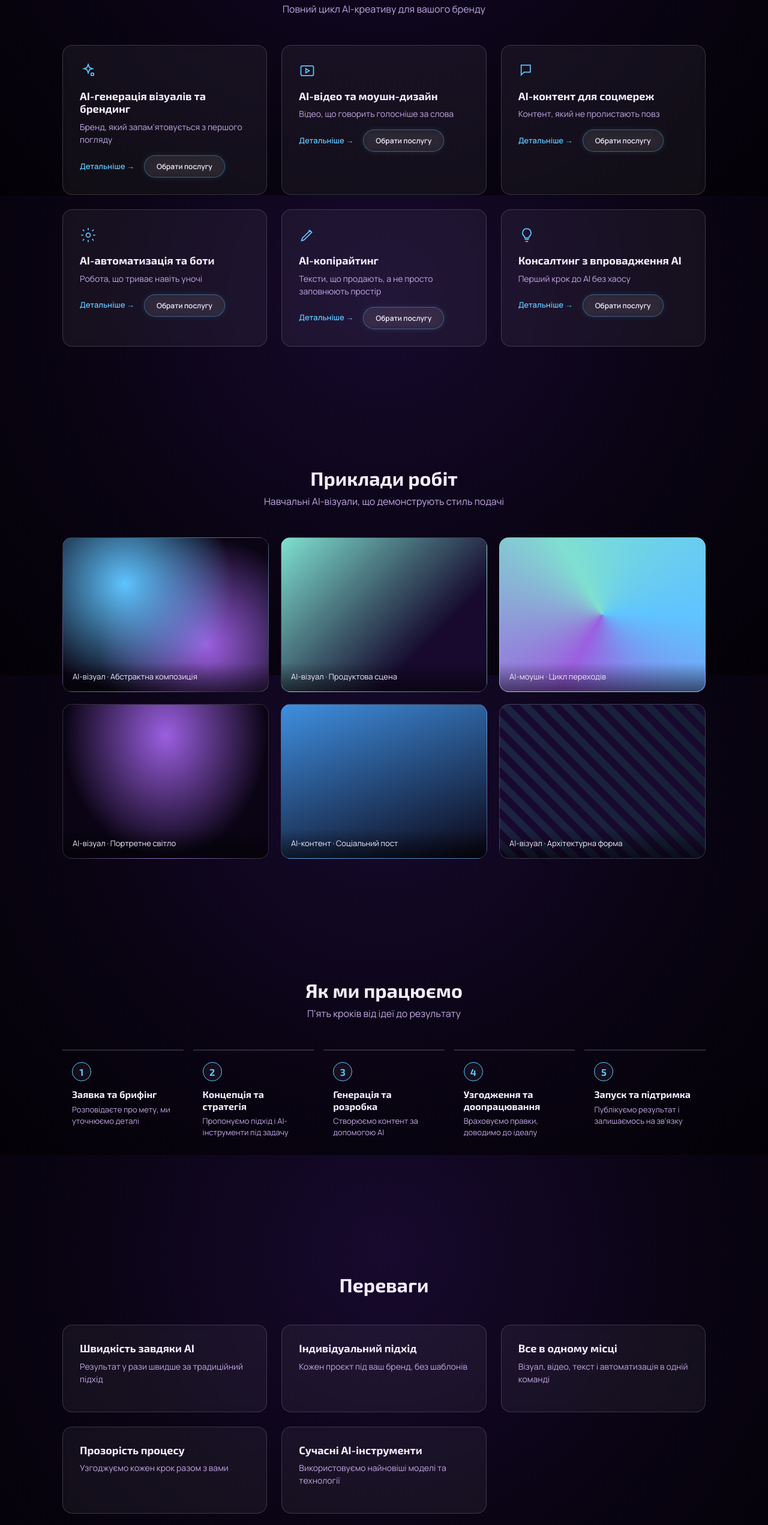
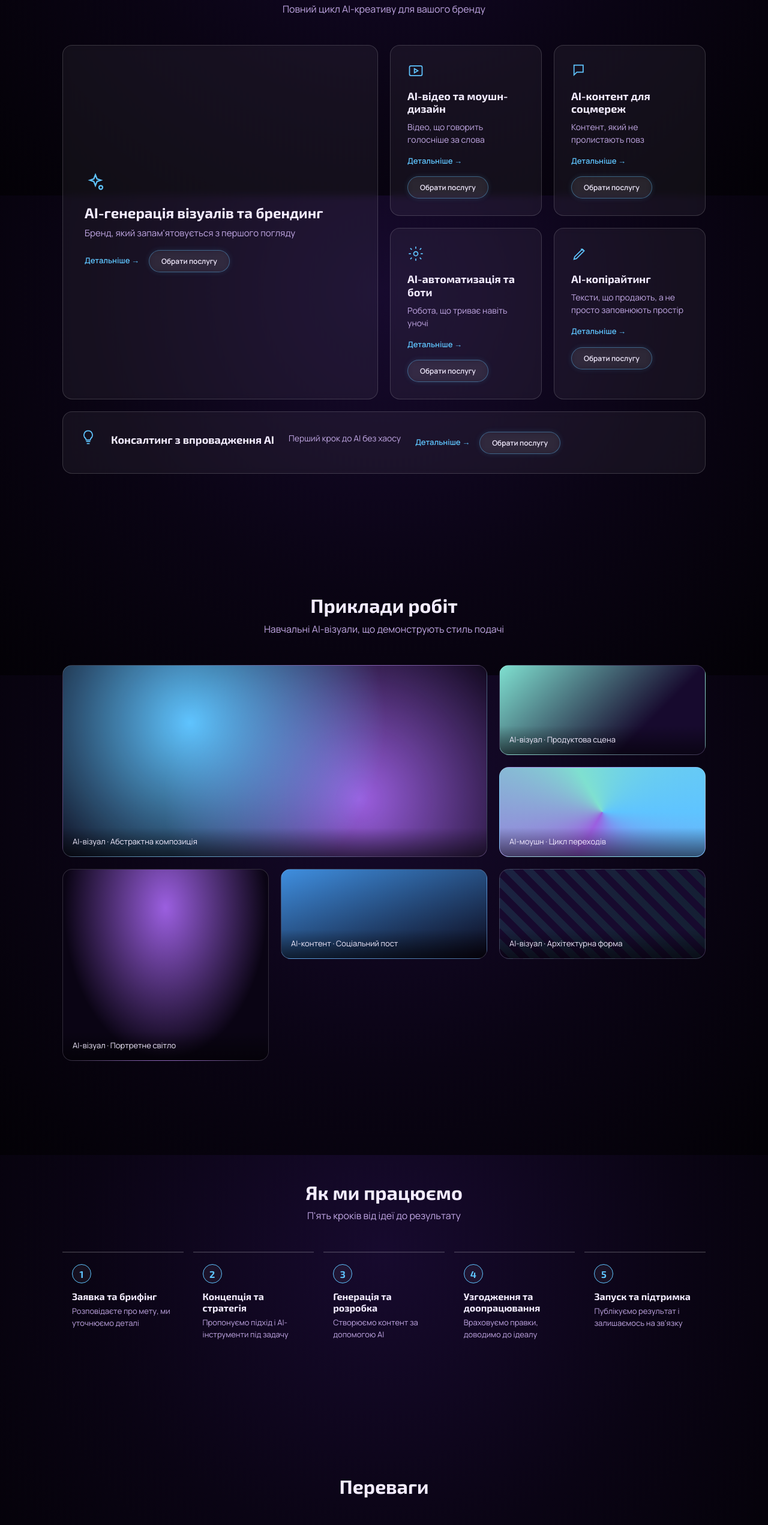
Before and after one commit to olegschnaider99-ai/nova-ai-landing, a website with bundled scripts: page index.html in a window 1280 px wide. Shown: the part 1274-3817 px from the top of the page at 60% size. Built offline with nearby package versions, Linux system fonts and the light colour scheme.

Commit message:
De-template layout: bento grids for services/portfolio, editorial list for advantages
External design review flagged the page as reading like a templated
AI layout when scrolled: card grid, text, card grid, text, card grid
— all cards the same size, shape, and treatment, three sections in a
row using identical glass-card language.

- Services grid: 4-column bento. First card is featured (2x2, larger
  icon/type), last card closes full-width. Middle four stay compact.
- Portfolio grid: varied tile sizes (one 2x2 feature, one tall 1x2,
  rest standard) instead of six uniform aspect-ratio-4/3 squares.
- Advantages: replaced the third consecutive card grid with an
  editorial numbered list (large outlined counters via CSS counter(),
  divider lines, no card background) — visually distinct from the
  glass-card language used by Services and Portfolio.
- Responsive: bento spans collapse to 2-col then 1-col at the
  existing breakpoints; advantage items switch from a row to a
  stacked column on mobile.

Verified via getBoundingClientRect() at 1440px (featured service card
526x590 vs 253x285 for standard cards; portfolio tiles 708x320,
344x320, 344x150 — genuinely varied) and at 375px (no horizontal
overflow, all spans correctly reset to 1).

```diff
--- a/css/responsive.css
+++ b/css/responsive.css
@@ -1,6 +1,27 @@
 @media (max-width: 1024px) {
-  .services-grid, .portfolio-grid, .advantages-grid {
+  .services-grid, .portfolio-grid {
     grid-template-columns: repeat(2, 1fr);
+  }
+  .services-grid .service-card:nth-child(1) {
+    grid-column: span 2;
+    grid-row: span 1;
+  }
+  .services-grid .service-card:nth-child(6) {
+    grid-column: span 2;
+  }
+  .portfolio-card--1 {
+    grid-column: span 2;
+    grid-row: span 1;
+  }
+  .portfolio-card--4 {
+    grid-row: span 1;
+  }
+  .advantage-item {
+    flex-direction: column;
+    gap: 6px;
+  }
+  .advantage-item h3 {
+    width: auto;
   }
   .process-timeline {
     grid-template-columns: repeat(1, 1fr);
@@ -20,8 +41,15 @@
   .main-nav {
     display: none;
   }
-  .services-grid, .portfolio-grid, .advantages-grid {
+  .services-grid, .portfolio-grid {
     grid-template-columns: 1fr;
+  }
+  .services-grid .service-card:nth-child(1),
+  .services-grid .service-card:nth-child(6),
+  .portfolio-card--1,
+  .portfolio-card--4 {
+    grid-column: span 1;
+    grid-row: span 1;
   }
   .hero h1 {
     font-size: 32px;
--- a/css/sections.css
+++ b/css/sections.css
@@ -169,8 +169,46 @@
 
 .services-grid {
   display: grid;
-  grid-template-columns: repeat(3, 1fr);
+  grid-template-columns: repeat(4, 1fr);
+  grid-auto-flow: dense;
+  gap: 20px;
+}
+
+/* Bento layout: first service is featured (wide + tall), last one
+   closes the grid full-width — breaks the uniform card-grid rhythm
+   that reads as generic/templated. */
+.services-grid .service-card:nth-child(1) {
+  grid-column: span 2;
+  grid-row: span 2;
+  display: flex;
+  flex-direction: column;
+  justify-content: center;
+  padding: 36px;
+}
+
+.services-grid .service-card:nth-child(1) .service-icon svg {
+  width: 36px;
+  height: 36px;
+}
+
+.services-grid .service-card:nth-child(1) h3 {
+  font-size: 24px;
+}
+
+.services-grid .service-card:nth-child(1) p {
+  font-size: 15px;
+}
+
+.services-grid .service-card:nth-child(6) {
+  grid-column: 1 / -1;
+  display: flex;
+  align-items: center;
   gap: 24px;
+}
+
+.services-grid .service-card:nth-child(6) .service-icon {
+  margin-bottom: 0;
+  flex-shrink: 0;
 }
 
 .portfolio {
@@ -180,11 +218,12 @@
 .portfolio-grid {
   display: grid;
   grid-template-columns: repeat(3, 1fr);
+  grid-auto-flow: dense;
+  grid-auto-rows: 150px;
   gap: 20px;
 }
 
 .portfolio-card {
-  aspect-ratio: 4 / 3;
   border-radius: 16px;
   border: 1px solid var(--border-glass);
   position: relative;
@@ -192,6 +231,11 @@
   display: flex;
   align-items: flex-end;
 }
+
+/* Varied tile sizes (bento) instead of a uniform grid of identical
+   squares — the biggest tell of a templated AI layout. */
+.portfolio-card--1 { grid-column: span 2; grid-row: span 2; }
+.portfolio-card--4 { grid-row: span 2; }
 
 .portfolio-card figcaption {
   position: relative;
@@ -262,10 +306,56 @@
   margin-bottom: 48px;
 }
 
+/* Editorial numbered list instead of another card grid — Services and
+   Portfolio already use the glass-card language, repeating it a third
+   time in a row is what reads as templated. */
 .advantages-grid {
-  display: grid;
-  grid-template-columns: repeat(3, 1fr);
-  gap: 24px;
+  counter-reset: advantage;
+  max-width: 760px;
+  margin: 0 auto;
+}
+
+.advantage-item {
+  counter-increment: advantage;
+  position: relative;
+  display: flex;
+  align-items: baseline;
+  gap: 28px;
+  padding: 28px 0 28px 76px;
+  border-bottom: 1px solid var(--border-glass);
+  background: none;
+  border-left: none;
+  border-right: none;
+  border-radius: 0;
+  -webkit-backdrop-filter: none;
+  backdrop-filter: none;
+}
+
+.advantages-grid .advantage-item:first-child {
+  border-top: 1px solid var(--border-glass);
+}
+
+.advantage-item::before {
+  content: counter(advantage, decimal-leading-zero);
+  position: absolute;
+  left: 0;
+  top: 22px;
+  font-family: var(--font-heading);
+  font-size: 34px;
+  font-weight: 700;
+  color: transparent;
+  -webkit-text-stroke: 1px var(--accent-violet);
+  opacity: 0.55;
+}
+
+.advantage-item h3 {
+  flex-shrink: 0;
+  width: 220px;
+  margin-bottom: 0;
+}
+
+.advantage-item p {
+  margin-bottom: 0;
 }
 
 .contact {
```
